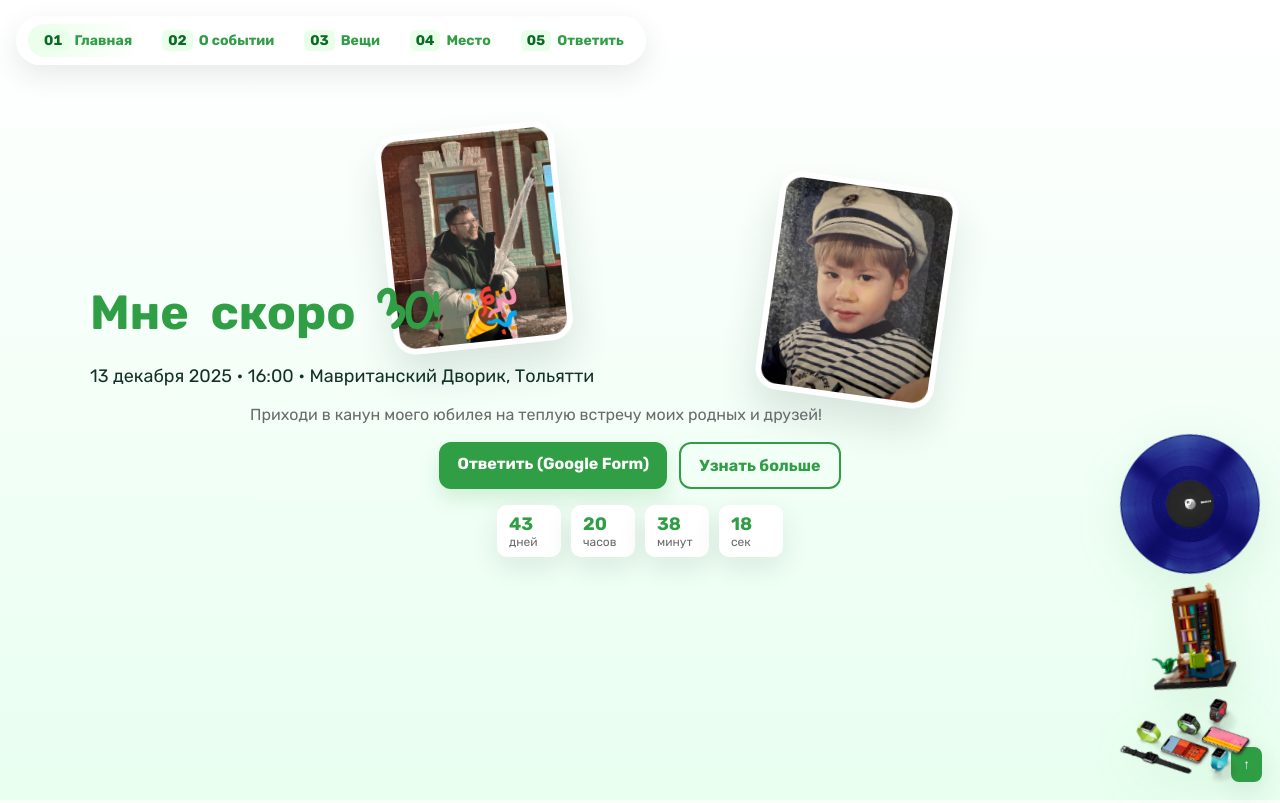
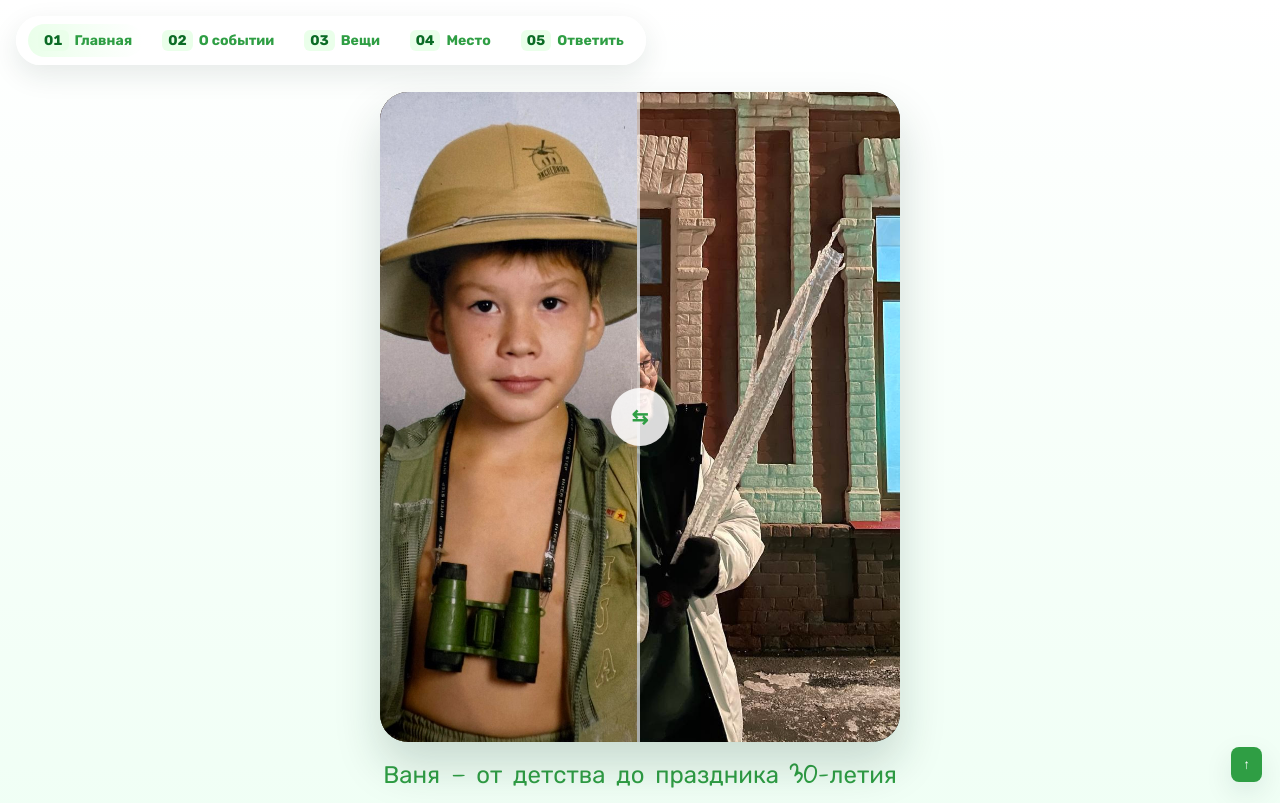
Before and after one commit to Nivanov129/birthday-invitation, a plain HTML site: page index.html in a window 1280 px wide. Shown: the top 803 px of the page. Drawn offline with Linux system fonts and the light colour scheme.

Commit message:
Add hero photo comparison slider

```diff
--- a/css/styles.css
+++ b/css/styles.css
@@ -20,9 +20,20 @@ a{color:inherit}
 .lead{font-size:18px;margin:8px 0 18px;color:var(--dark)}
 .sub{color:var(--muted);max-width:780px;margin:0 auto 12px}
 .hero-slide{background:linear-gradient(180deg,#ffffff 0%, #e8fff0 100%);overflow:visible}
-.hero-illustration{position:absolute;right:20px;bottom:10px;display:flex;flex-direction:column;gap:12px;align-items:flex-end;pointer-events:none;z-index:1}
-.hero-illustration img.ill{width:140px;transform:rotate(-8deg);filter:drop-shadow(0 14px 24px rgba(47,158,68,0.12))}
-.hero-actions{display:flex;gap:12px;justify-content:center;margin-top:18px}
+.hero-layout{display:flex;flex-direction:column;align-items:center;gap:36px}
+.hero-comparison{display:flex;flex-direction:column;align-items:center;gap:16px}
+.compare-frame{position:relative;width:min(520px,90vw);aspect-ratio:4/5;border-radius:28px;overflow:hidden;box-shadow:0 24px 46px rgba(18,50,41,0.18);background:#0b1d16}
+.compare-image{position:absolute;inset:0;width:100%;height:100%;object-fit:cover;filter:saturate(1.08)}
+.compare-image-after{position:absolute;inset:0}
+.compare-overlay{position:absolute;inset:0;width:50%;overflow:hidden;border-right:3px solid rgba(255,255,255,0.65);transition:width .2s ease;pointer-events:none}
+.compare-overlay .compare-image{position:absolute}
+.compare-handle{position:absolute;top:50%;left:50%;transform:translate(-50%,-50%);width:58px;height:58px;border-radius:50%;background:rgba(255,255,255,0.85);box-shadow:0 12px 22px rgba(18,50,41,0.2);display:grid;place-items:center;pointer-events:none;transition:left .2s ease}
+.compare-icon{font-size:20px;color:var(--accent);font-weight:700}
+.compare-range{position:absolute;inset:0;width:100%;height:100%;margin:0;opacity:0;cursor:ew-resize}
+.compare-frame:focus-within{box-shadow:0 0 0 4px rgba(126,217,87,0.45),0 24px 46px rgba(18,50,41,0.18)}
+.hero-caption{font-family:'Gloria Hallelujah',Rubik,Arial,sans-serif;font-size:24px;color:var(--accent);margin:0;text-align:center;line-height:1.3}
+.hero-text{text-align:center;max-width:640px;margin:0 auto;display:flex;flex-direction:column;align-items:center;gap:8px}
+.hero-actions{display:flex;gap:12px;justify-content:center;margin-top:18px;flex-wrap:wrap}
 .section-actions{display:flex;gap:12px;justify-content:center;margin:20px 0 10px}
 .btn{display:inline-block;padding:12px 18px;border-radius:12px;text-decoration:none;font-weight:800}
 .btn.primary{background:var(--accent);color:white;box-shadow:0 10px 20px rgba(47,158,68,0.16)}
@@ -51,7 +62,7 @@ a{color:inherit}
 .reveal-child{opacity:0;transform:translateY(16px)}
 .inview .reveal-child{opacity:1;transform:none;transition:opacity .5s ease .15s, transform .5s ease .15s}
 .photo-montage{position:absolute;inset:0;pointer-events:none;z-index:0}
-.slide > *:not(.photo-montage):not(.hero-illustration){position:relative;z-index:1}
+.slide > *:not(.photo-montage){position:relative;z-index:1}
 .photo-frame{position:absolute;width:180px;height:220px;background:#d1ede0;border:6px solid #fff;border-radius:22px;box-shadow:0 22px 38px rgba(18,50,41,0.12);background-size:cover;background-position:center;transition:transform .6s ease;transform:rotate(var(--tilt,0deg))}
 .photo-frame::after{content:"";position:absolute;inset:16px;border-radius:14px;background:rgba(255,255,255,0.18);mix-blend-mode:screen;opacity:0.6}
 .hero-frame-1{top:16%;left:30%;background-image:url('../assets/placeholders/photo3.jpg')}
@@ -77,7 +88,9 @@ a{color:inherit}
 .rsvp-frame-2{--tilt:11deg}
 @media (max-width:900px){
   .grid{grid-template-columns:repeat(2,1fr)}
-  .hero-illustration img.ill{width:96px}
+  .compare-frame{width:min(420px,94vw)}
+  .compare-handle{width:52px;height:52px}
+  .hero-caption{font-size:20px}
   .big{font-size:36px}
   .photo-frame{width:140px;height:170px}
 
@@ -86,7 +99,9 @@ a{color:inherit}
   .nav{left:8px;top:8px;padding:6px 8px;font-size:13px}
   .grid{grid-template-columns:1fr}
   .two-col{flex-direction:column-reverse}
-  .hero-illustration{display:none}
   .photo-montage{display:none}
+  .hero-layout{gap:28px}
+  .hero-caption{font-size:18px}
+  .compare-frame{border-radius:20px;box-shadow:0 16px 32px rgba(18,50,41,0.18)}
 
 }
--- a/index.html
+++ b/index.html
@@ -18,11 +18,21 @@
 
   <main class="slides">
     <section id="hero" class="slide hero-slide reveal">
-      <div class="photo-montage" aria-hidden="true">
-        <div class="photo-frame hero-frame-1"></div>
-        <div class="photo-frame hero-frame-2"></div>
+      <div class="container hero-layout">
+        <div class="hero-comparison">
+          <div class="compare-frame" data-compare>
+            <img src="assets/placeholders/photo3.jpg" alt="Фото взрослого Вани" class="compare-image compare-image-after" loading="lazy">
+            <div class="compare-overlay">
+              <img src="assets/placeholders/photo6.jpg" alt="Фото Вани в детстве" class="compare-image" loading="lazy">
             </div>
-      <div class="container">
+            <div class="compare-handle" aria-hidden="true">
+              <span class="compare-icon">⇆</span>
+            </div>
+            <input type="range" min="0" max="100" step="0.1" value="50" class="compare-range" aria-label="Сравнить взрослое и детское фото">
+          </div>
+          <p class="hero-caption">Ваня — от детства до праздника 30-летия</p>
+        </div>
+        <div class="hero-text">
           <h1 class="big">Мне скоро 30! 🎉</h1>
           <p class="lead">13 декабря 2025 • 16:00 • Мавританский Дворик, Тольятти</p>
           <p class="sub">Приходи в канун моего юбилея на теплую встречу моих родных и друзей!</p>
@@ -38,10 +48,6 @@
             <div><span id="s">--</span><small>сек</small></div>
           </div>
         </div>
-      <div class="hero-illustration">
-        <img src="../birthday-invitation/assets/images/Vinyl_color-blue2-vinyl-1000x1000.png" alt="Иллюстрация с виниловым проигрывателем" class="ill vinyl" loading="lazy">
-        <img src="../birthday-invitation/assets/images/40698_main.jpg.png" alt="Иллюстрация лего" class="ill lego" loading="lazy">
-        <img src="../birthday-invitation/assets/images/foni-papik-pro-a0l3-p-kartinki-gadzheti-na-prozrachnom-fone-5.png" alt="Иллюстрация гаджеты" class="ill gadjet" loading="lazy">
       </div>
     </section>
 
--- a/js/script.js
+++ b/js/script.js
@@ -56,6 +56,58 @@ const WISHLIST = "YOUR_WISHLIST_LINK_HERE";
 const wishlistBtn = document.getElementById('wishlistBtn');
 if (wishlistBtn) wishlistBtn.href = WISHLIST;
 
+// Hero comparison slider
+document.querySelectorAll('[data-compare]').forEach(frame => {
+  const overlay = frame.querySelector('.compare-overlay');
+  const handle = frame.querySelector('.compare-handle');
+  const range = frame.querySelector('.compare-range');
+  if (!overlay || !handle || !range) return;
+
+  const clamp = (value) => {
+    const bounded = Math.min(100, Math.max(0, Number(value)));
+    return Math.round(bounded * 10) / 10;
+  };
+  const setPosition = (value) => {
+    const safe = clamp(value);
+    const pct = safe + '%';
+    overlay.style.width = pct;
+    handle.style.left = pct;
+  };
+
+  const syncFromEvent = (clientX) => {
+    const rect = frame.getBoundingClientRect();
+    const raw = ((clientX - rect.left) / rect.width) * 100;
+    setPosition(raw);
+    range.value = clamp(raw);
+  };
+
+  range.addEventListener('input', () => setPosition(range.value));
+
+  frame.addEventListener('pointerdown', (event) => {
+    frame.setPointerCapture(event.pointerId);
+    syncFromEvent(event.clientX);
+  });
+
+  frame.addEventListener('pointermove', (event) => {
+    if (!frame.hasPointerCapture(event.pointerId)) return;
+    syncFromEvent(event.clientX);
+  });
+
+  frame.addEventListener('pointerup', (event) => {
+    if (frame.hasPointerCapture(event.pointerId)) {
+      frame.releasePointerCapture(event.pointerId);
+    }
+  });
+
+  frame.addEventListener('pointercancel', (event) => {
+    if (frame.hasPointerCapture(event.pointerId)) {
+      frame.releasePointerCapture(event.pointerId);
+    }
+  });
+
+  setPosition(range.value || 50);
+});
+
 // Arrow navigation
 document.addEventListener('keydown', (e)=>{
   if(e.key !== 'ArrowDown' && e.key !== 'ArrowUp') return;
```
Lines whose indentation alone changed are shown as unchanged.
